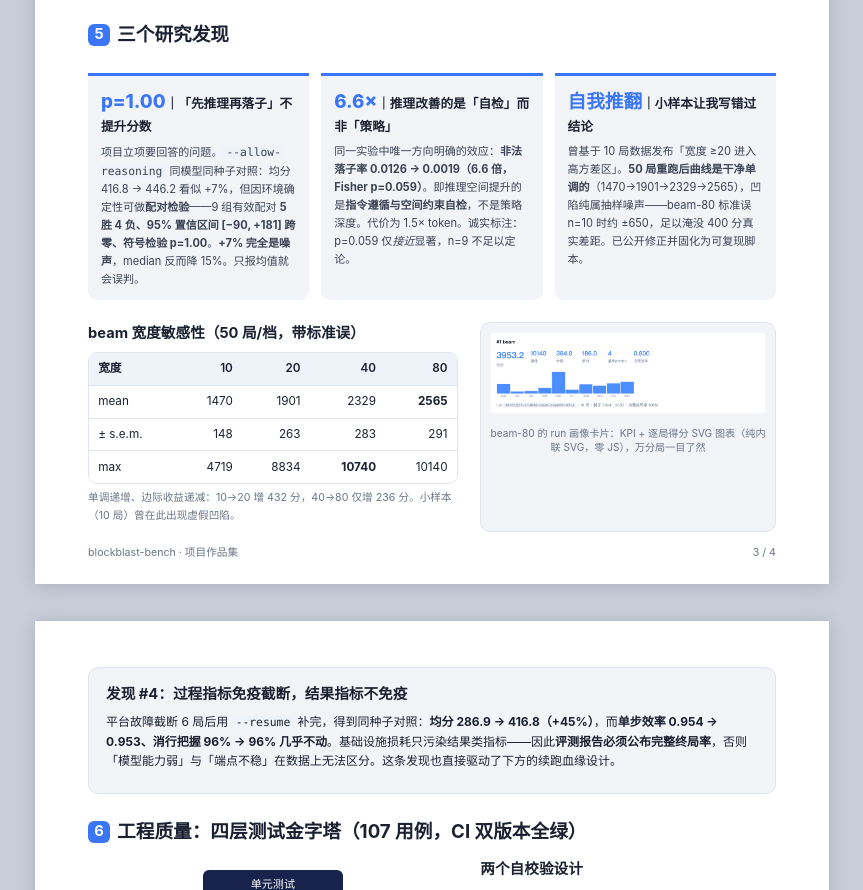
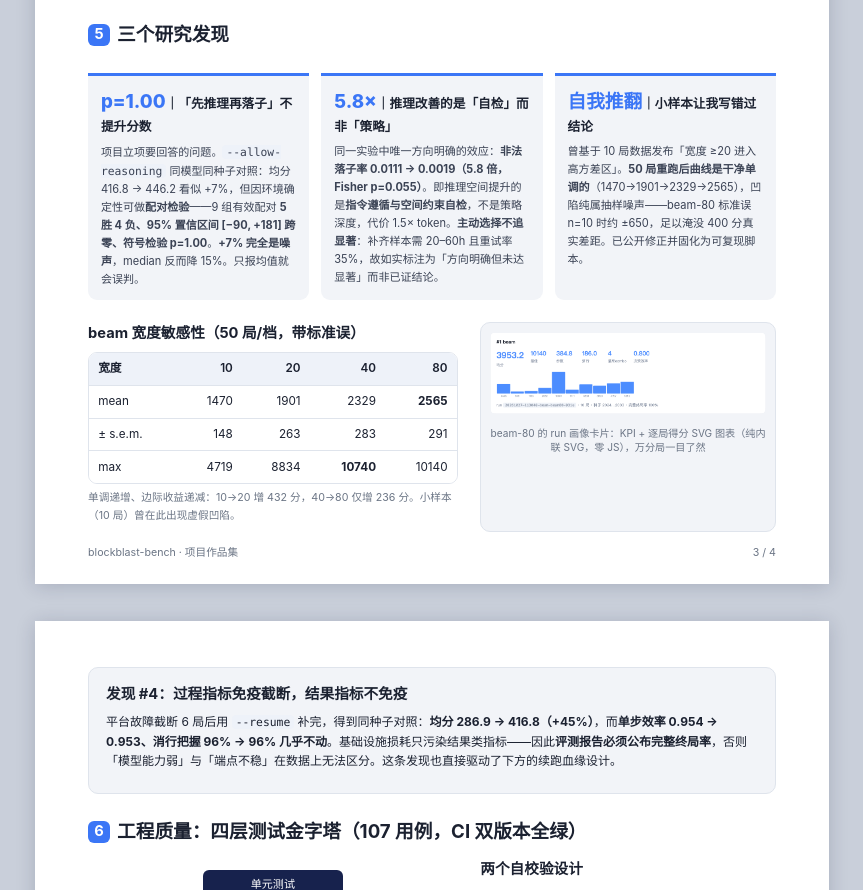
Before and after one commit to kittimzhe/blockblast-bench, a plain HTML site: page portfolio/index.html in a window 1280 px wide. Shown: the part 2893-3783 px from the top of the page, without its empty margins (208-1071 px from the left). Drawn offline with Linux system fonts and the light colour scheme.

Commit message:
Portfolio: sync the finalized A/B numbers
Finding card now carries the pooled figures (5.8x, p = 0.055) and states
the decision explicitly: the sample was not grown further because
confirming a borderline effect would have cost 20-60 hours at a 35%
retry rate, so it is reported as directional rather than proven.

```diff
--- a/portfolio/index.html
+++ b/portfolio/index.html
@@ -269,8 +269,8 @@
   <div class="findings sect">
     <div class="find"><h4><span class="num">p=1.00</span>｜「先推理再落子」不提升分数</h4>
       <p>项目立项要回答的问题。<code>--allow-reasoning</code> 同模型同种子对照：均分 416.8 → 446.2 看似 +7%，但因环境确定性可做<b>配对检验</b>——9 组有效配对 <b>5 胜 4 负、95% 置信区间 [−90, +181] 跨零、符号检验 p=1.00</b>。<b>+7% 完全是噪声</b>，median 反而降 15%。只报均值就会误判。</p></div>
-    <div class="find"><h4><span class="num">6.6×</span>｜推理改善的是「自检」而非「策略」</h4>
-      <p>同一实验中唯一方向明确的效应：<b>非法落子率 0.0126 → 0.0019（6.6 倍，Fisher p=0.059）</b>。即推理空间提升的是<b>指令遵循与空间约束自检</b>，不是策略深度。代价为 1.5× token。诚实标注：p=0.059 仅<i>接近</i>显著，n=9 不足以定论。</p></div>
+    <div class="find"><h4><span class="num">5.8×</span>｜推理改善的是「自检」而非「策略」</h4>
+      <p>同一实验中唯一方向明确的效应：<b>非法落子率 0.0111 → 0.0019（5.8 倍，Fisher p=0.055）</b>。即推理空间提升的是<b>指令遵循与空间约束自检</b>，不是策略深度，代价 1.5× token。<b>主动选择不追显著</b>：补齐样本需 20–60h 且重试率 35%，故如实标注为「方向明确但未达显著」而非已证结论。</p></div>
     <div class="find"><h4><span class="num">自我推翻</span>｜小样本让我写错过结论</h4>
       <p>曾基于 10 局数据发布「宽度 ≥20 进入高方差区」。<b>50 局重跑后曲线是干净单调的</b>（1470→1901→2329→2565），凹陷纯属抽样噪声——beam-80 标准误 n=10 时约 ±650，足以淹没 400 分真实差距。已公开修正并固化为可复现脚本。</p></div>
   </div>
```
Also changed, not shown: 1 other file.
